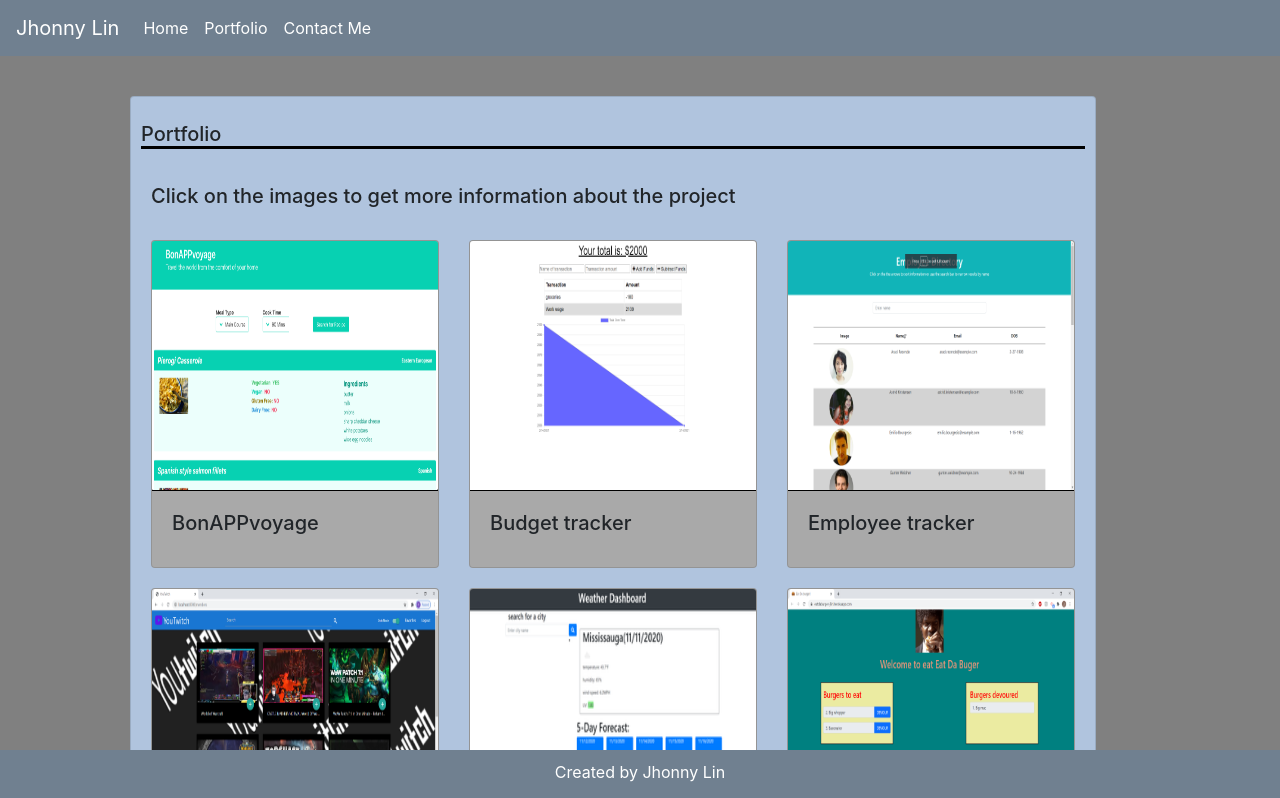
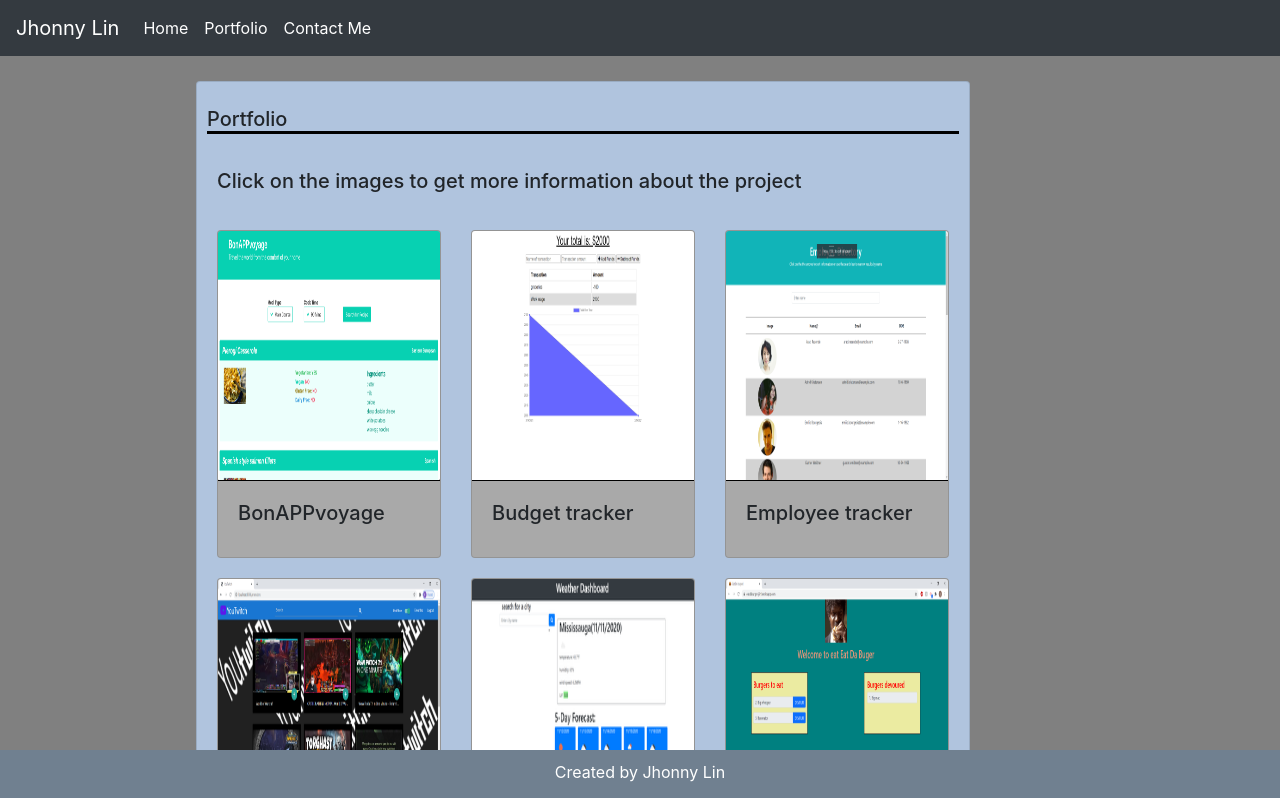
Before and after one commit to Jlin72/react-portfolio, a React (Create React App) app: page /portfolio in a window 1280 px wide. Shown: the top 798 px of the page. Built offline with nearby package versions, Linux system fonts and the light colour scheme.

Commit message:
Changed CSS

```diff
--- a/src/components/IndexBody/IndexBody.js
+++ b/src/components/IndexBody/IndexBody.js
@@ -9,15 +9,15 @@ const IndexBody = () => {
 
   //eslint-disable-next-line
   const [indexInfo, setIndexInfo] = useState({
-    src:'/img/profile.jpg',
+    src: process.env.PUBLIC_URL+'/img/profile.jpg',
     alt: 'profile picture',
     className: 'indexImg',
     resumePDFSrc: resumeSrc,
-    resumeIMGSrc: '/img/Resume.jpg'
+    resumeIMGSrc: process.env.PUBLIC_URL+'/img/Resume.jpg'
   })
 
   return(
-    <div>
+    <div style={{marginBottom: '5%'}}>
       <Wrapper>
         <IndexContext.Provider value={indexInfo} >
           <About />
--- a/src/components/Navbar/Navbar.js
+++ b/src/components/Navbar/Navbar.js
@@ -7,10 +7,10 @@ const Navbar = () => {
   // const {active} = useContext(Context);
   return (
     <div>
-      <nav className="navbar navbar-expand-lg navbar-custom">
+      <nav className="navbar navbar-dark navbar-expand-lg bg-dark">
         <Link to='/' className='navbar-brand'>Jhonny Lin</Link>
         <button className="navbar-toggler" type="button" data-toggle="collapse" data-target="#navbarSupportedContent" aria-controls="navbarSupportedContent" aria-expanded="false" aria-label="Toggle navigation">
-          <span className="navbar-toggler-icon"></span>
+          <span className="navbar-toggler-icon navbar-dark"></span>
         </button>
         <div className="collapse navbar-collapse" id="navbarSupportedContent">
           <ul className='navbar-nav mr-auto'>
--- a/src/components/PortfolioCards/PortfolioCards.js
+++ b/src/components/PortfolioCards/PortfolioCards.js
@@ -4,19 +4,19 @@ import Project from '../Project/Project';
 
 const PortfolioCards = () => {
   return(
-    <div className='row'>
-      <Card style={{margin: '40px 0 80px 60px'}} className='Cardbackground'>
+    <div className='row' style={{marginTop:'25px', marginBottom: '25px', marginRight:'auto', marginLeft:'auto', width:'80%'}}>
+      <Card className='Cardbackground' style={{marginBottom: '50px'}}>
         <Card.Title style={{margin: '25px 10px 15px 10px', borderBottom: '3px solid black'}}>Portfolio</Card.Title>
         <Card.Body>
           <h5>Click on the images to get more information about the project</h5>
           <br />
           <div className='row'>
-            <Project src1='/img/BonAPPvoyage.png' alt1='bonAPPvoyage site' title1='BonAPPvoyage' description1='A cooking and traveling webiste mixed in one. This site uses both the triposo and spoonacular API. The user search for recipes based on cooking time. Which, then the user can click on the type of cuisine for each recipe to see places of interest related to the cuisine.' repository1='https://github.com/UofTbootcampgroupproject/bonAPPvoyage'
-            deployed1='https://uoftbootcampgroupproject.github.io/bonAPPvoyage/' src2='/img/youtwitchhomepage.png' alt2='Youtwitch' title2='Youtwitch' description2='A video website created using both the youtube and twitch API. Users, from this website can find streams from either youtube or twitch based on their searching query. Then, the user can add the stream to their favorites if they wish to watch it again later. For the databse, this websites uses mongoDB.' repository2='https://github.com/manuelleungchen/YouTwitch' deployed2='https://enigmatic-stream-39845.herokuapp.com/' />
+            <Project src1={process.env.PUBLIC_URL+'/img/BonAPPvoyage.png'} alt1='bonAPPvoyage site' title1='BonAPPvoyage' description1='A cooking and traveling webiste mixed in one. This site uses both the triposo and spoonacular API. The user search for recipes based on cooking time. Which, then the user can click on the type of cuisine for each recipe to see places of interest related to the cuisine.' repository1='https://github.com/UofTbootcampgroupproject/bonAPPvoyage'
+            deployed1='https://uoftbootcampgroupproject.github.io/bonAPPvoyage/' src2={process.env.PUBLIC_URL+'/img/youtwitchhomepage.png'} alt2='Youtwitch' title2='Youtwitch' description2='A video website created using both the youtube and twitch API. Users, from this website can find streams from either youtube or twitch based on their searching query. Then, the user can add the stream to their favorites if they wish to watch it again later. For the databse, this websites uses mongoDB.' repository2='https://github.com/manuelleungchen/YouTwitch' deployed2='https://enigmatic-stream-39845.herokuapp.com/' />
 
-            <Project src1='/img/budget-tracker.png' alt1='Budget Tracker' title1='Budget tracker' description1='A online budget tracker created using MongoDB and mongoose. The website will keep a track of the user budget. The user can also add any budget they want when offline as it uses the browser indexedDB.' repository1='https://github.com/Jlin72/budget-tracker' deployed1='https://guarded-cliffs-40752.herokuapp.com/' src2='/img/Dashboard.png' alt2='Weather dashboard' title2='Weather Dashboard' description2='A weather dashboard app created using solely jQuery. In addition, the app uses the openweather API to obtain any weather information.' repository2='https://github.com/Jlin72/Weather-Dashboard' deployed2='https://jlin72.github.io/Weather-Dashboard/' />
+            <Project src1={process.env.PUBLIC_URL+'/img/budget-tracker.png'} alt1='Budget Tracker' title1='Budget tracker' description1='A online budget tracker created using MongoDB and mongoose. The website will keep a track of the user budget. The user can also add any budget they want when offline as it uses the browser indexedDB.' repository1='https://github.com/Jlin72/budget-tracker' deployed1='https://guarded-cliffs-40752.herokuapp.com/' src2={process.env.PUBLIC_URL+'/img/Dashboard.png'} alt2='Weather dashboard' title2='Weather Dashboard' description2='A weather dashboard app created using solely jQuery. In addition, the app uses the openweather API to obtain any weather information.' repository2='https://github.com/Jlin72/Weather-Dashboard' deployed2='https://jlin72.github.io/Weather-Dashboard/' />
 
-            <Project src1='/img/React-employee-tracker.png' alt1='Employee tracker' title1='Employee tracker' description1='A employee tracker made solely from react. The app uses an api to obtain the information for each employee. The user, can then sort the employees name by descending or ascending alphabetical order. Also, the user can use the search bar to obtain a more precise search of an employee by entering the employee first name' repository1='https://github.com/Jlin72/React-employee-tracker' deployed1='https://jlin72.github.io/React-employee-tracker/' src2='/img/burger.png' alt2='Burger app' title2='Eat Da Burger' description2='A burger app made using an ORM method for mySQL. The user in this app can track which burgers they want to eat and which burgers they have already eaten.' repository2='https://github.com/Jlin72/burger' deployed2='https://eatdaburger-jlin.herokuapp.com/' />
+            <Project src1={process.env.PUBLIC_URL+'/img/React-employee-tracker.png'} alt1='Employee tracker' title1='Employee tracker' description1='A employee tracker made solely from react. The app uses an api to obtain the information for each employee. The user, can then sort the employees name by descending or ascending alphabetical order. Also, the user can use the search bar to obtain a more precise search of an employee by entering the employee first name' repository1='https://github.com/Jlin72/React-employee-tracker' deployed1='https://jlin72.github.io/React-employee-tracker/' src2={process.env.PUBLIC_URL+'/img/burger.png'} alt2='Burger app' title2='Eat Da Burger' description2='A burger app made using an ORM method for mySQL. The user in this app can track which burgers they want to eat and which burgers they have already eaten.' repository2='https://github.com/Jlin72/burger' deployed2='https://eatdaburger-jlin.herokuapp.com/' />
           </div>
         </Card.Body>
       </Card>
--- a/src/components/Project/Project.js
+++ b/src/components/Project/Project.js
@@ -15,7 +15,7 @@ const Project = ({src1, alt1, src2, alt2, title1, title2, description1, descript
   return(
     <div>
       <div className='col-md-6' style={{marginBottom: '20px'}}>
-        <Card style={{width: '18rem'}} className='portfolioCard'>
+        <Card style={{width: '14rem', marginTop:'5px'}} className='portfolioCard'>
           <Card.Img variant='top' src={src1} alt={alt1} onClick={handleShow1} style={{width: '100%', height: '250px', borderBottom: '1px solid black'}} />
           <Card.Body>
             <Card.Title>{title1}</Card.Title>
@@ -23,7 +23,7 @@ const Project = ({src1, alt1, src2, alt2, title1, title2, description1, descript
         </Card>
       </div>
       <div className='col-md-6'>
-        <Card style={{width: '18rem'}} className='portfolioCard'>
+        <Card style={{width: '14rem', marginTop:'5px'}} className='portfolioCard'>
           <Card.Img variant='top' src={src2} alt={alt2} onClick={handleShow2} style={{width: '100%', height: '250px', borderBottom: '1px solid black'}} />
           <Card.Body>
             <Card.Title>{title2}</Card.Title>
--- a/src/components/ResumeCard/ResumeCard.js
+++ b/src/components/ResumeCard/ResumeCard.js
@@ -12,7 +12,7 @@ const ResumeCard = () => {
   const handleShow = () => setShow(true);
 
   return(
-    <article style={{marginTop: '15px'}}>
+    <article style={{marginTop:'10px'}}>
       <div className='card Cardbackground'>
         <img src={resumeIMGSrc} className='card-img-top' alt='Resume' onClick={handleShow} />
         <div className='card-body'>
@@ -32,10 +32,10 @@ const ResumeCard = () => {
         <Modal.Body>
             <Carousel classItem='carousel-dark slide'>
               <Carousel.Item>
-                <img className='d-block w-100' src='/img/Resume_screenshot1.png' alt='Resume first page' />
+                <img className='d-block w-100' src={process.env.PUBLIC_URL+'/img/Resume_screenshot1.png'} alt='Resume first page' />
               </Carousel.Item>
               <Carousel.Item>
-                <img className='d-block w-100' src='/img/Resume_screenshot2.png' alt='Resume second page' />
+                <img className='d-block w-100' src={process.env.PUBLIC_URL+'/img/Resume_screenshot2.png'} alt='Resume second page' />
               </Carousel.Item>
             </Carousel>
         </Modal.Body>
--- a/src/css/style.css
+++ b/src/css/style.css
@@ -40,10 +40,11 @@ body {
 
 .socialMediaCard{
   margin-top: 20px;
+  margin-bottom: 20px;
 }
 
 .aboutCard{
-  margin-top: 30px;
+  margin-top: 40px;
 }
 
 .carousel-indicators li {
@@ -80,6 +81,7 @@ body {
   color: white;
   text-align: center;
   padding-top: 10px;
+  margin-top: 10%;
 }
 
 .Cardbackground {
```
